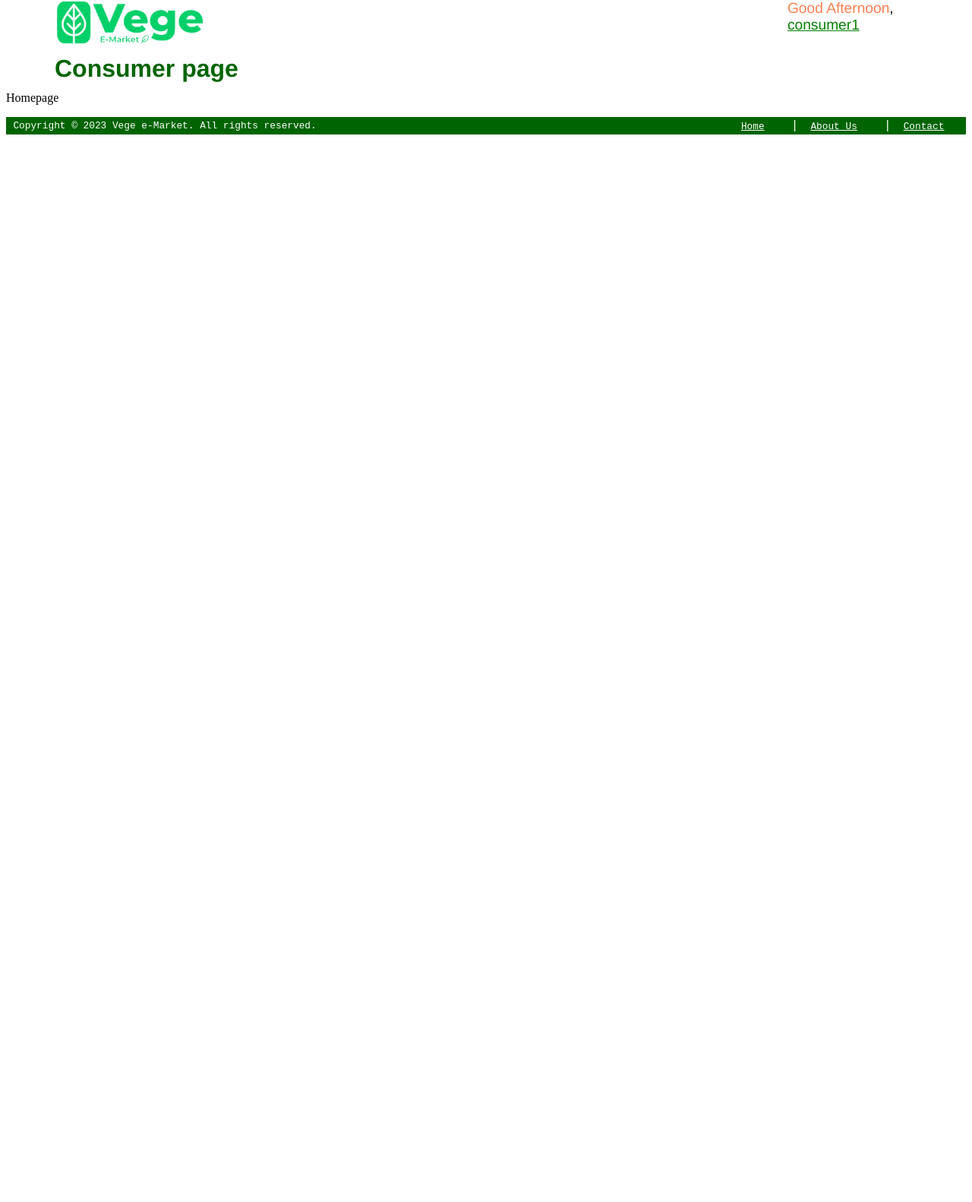
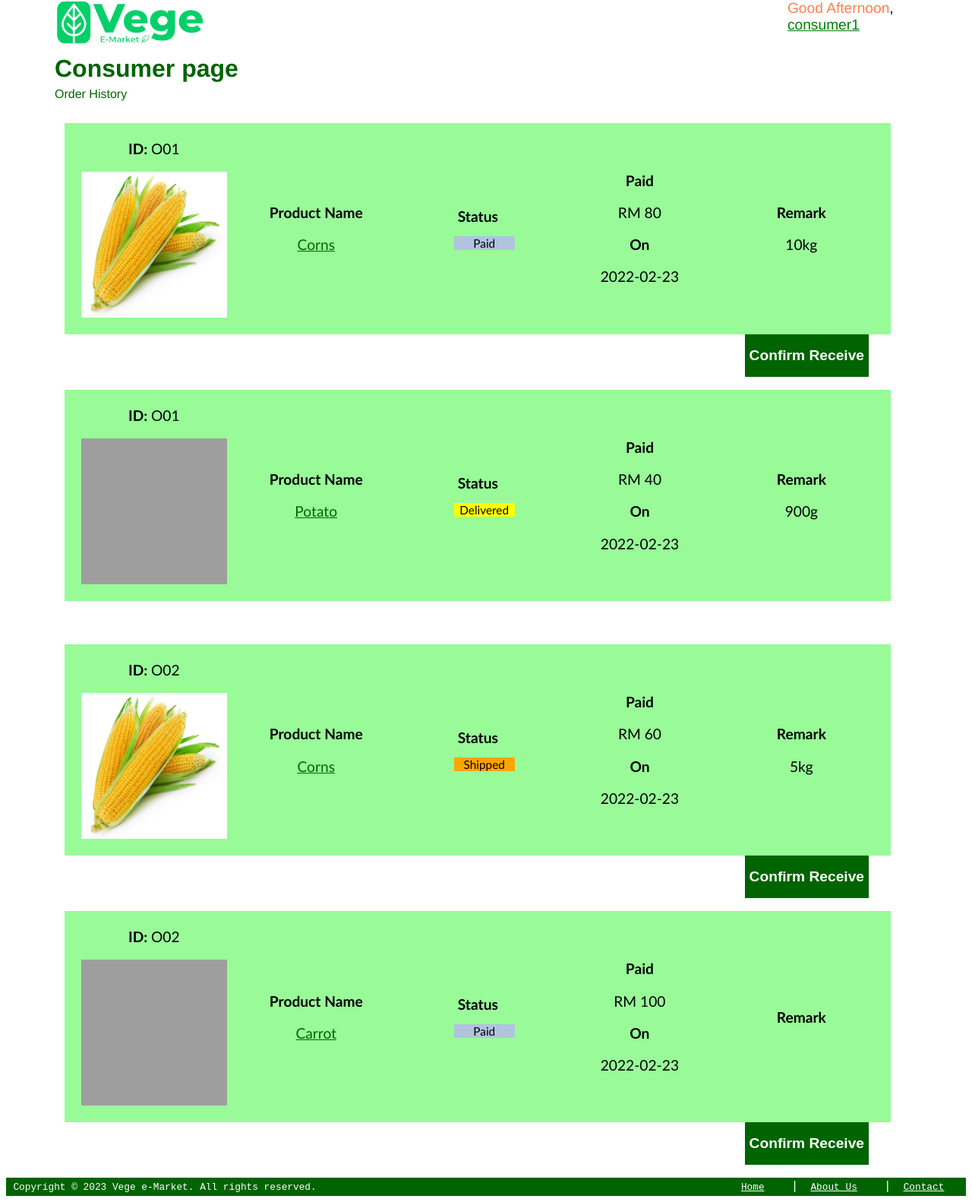
Before and after one commit to TeoJJss/vege-emarket, a PHP site: page /consumer/orderhistory.php in a window 1280 px wide. Shown: the part 25-1607 px from the top of the page at 76% size. Before the commit the page ends 202 px from the top, so only its background shows below. Run offline with PHP 8.4, Linux system fonts and the light colour scheme; a user stored in the database is signed in; data comes from the database, SQL or seed files in the repository; grey boxes are pictures that could not be loaded.

Commit message:
order history

```diff
--- a/consumer/index.php
+++ b/consumer/index.php
@@ -88,7 +88,7 @@
             overflow: auto;
         }
         div.cat-banner img{
-            background-color: darkgreen;
+            background-color: lightgreen;
             border-radius: 100px;
             padding: 30px;
             min-width: 3vw;
--- a/consumer/orderhistory.php
+++ b/consumer/orderhistory.php
@@ -5,6 +5,36 @@
         die;
     }
 
+    // If confirm receive
+    if ($_SERVER['REQUEST_METHOD']=='POST'){
+        if (isset($_POST['confirm'])){
+            $order_id = $_POST['orderID'];
+            $product_id = $_POST['productID'];
+
+            // Check if the consumer ID created the order
+            $sql = "SELECT * FROM orders WHERE orders.orderID='$order_id' AND orders.userID = '$user_id'";
+            if (mysqli_num_rows($result = mysqli_query($conn, $sql))>0) {
+                $update_sql = "UPDATE orders_products
+                                SET orders_products.status = 'delivered'
+                                WHERE orders_products.orderID='$order_id'
+                                AND orders_products.productID='$product_id'";
+                if (mysqli_query($conn, $update_sql)) {
+                    echo "<script>alert('Update Success! ');</script>";
+                }else{
+                    trigger_error("Failed to Confirm Receive", E_USER_ERROR);
+                }
+            }
+        }
+    }
+
+    $sql = "SELECT orders_products.orderID, products.productName, products.imgPath, orders_products.status, orders_products.agreedPrice, orders_products.remark, orders_products.productID, orders.orderDate
+            FROM orders_products
+            LEFT JOIN orders ON orders_products.orderID = orders.orderID
+            LEFT JOIN products ON orders_products.productID = products.productID
+            WHERE orders.userID = '$user_id'
+            ORDER BY orders.orderDate DESC";
+
+    $order_list=mysqli_query($conn, $sql);
     include '../includes/header.php';
 ?>
 
@@ -13,17 +43,114 @@
 <head>
     <meta charset="UTF-8">
     <meta name="viewport" content="width=device-width, initial-scale=1.0">
-    <title>Search result</title>
+    <title>Order History</title>
     <link rel="stylesheet" href="../styles/title.css">
     <style>
-
+        div.order-wrapper{
+            font-family: 'Gill Sans', 'Gill Sans MT', Calibri, 'Trebuchet MS', sans-serif;
+            margin-left: 6vw;
+        }
+        img#product-image{
+            min-width: 15vw;
+            width: 15vw;
+            min-height: 15vw;
+            max-width: 15vw;
+            max-height: 15vw;
+            background-color: whitesmoke;
+        }
+        div.order-wrapper table{
+            background-color: palegreen;
+            min-width: 80vw;
+            padding: 10px;
+            max-width: 85vw;
+            font-size: 1.5vw;
+        }
+        div.order-wrapper td{
+            min-width: 5vw;
+            max-width: 15vw;
+            width: 20vw;
+            text-align: center;
+            padding: 10px;
+            word-wrap: break-word;
+        }
+        div.order-wrapper a{
+            color: darkgreen;
+        }
+        p.status{
+            font-size: 1.2vw;
+            max-width: 80px;
+            min-width: fit-content;
+            margin-left: 5vw;
+        }
+        input.confirm{
+            float: right;
+            margin-right: 10vw;
+            font-size: 1.5vw;
+            text-align: center;
+            min-width: 11vw;
+            min-height: 7vh;
+            cursor: pointer;
+            background-color: darkgreen;
+            font-weight: bold;
+            color: white;
+            border: none;
+        }
+        input.confirm:hover{
+            font-size: 1.6vw;
+            background-color: green;
+            color: black;
+        }
     </style>
 </head>
 <body>
     <h1 id="title">Consumer page</h1>
-    <p>Homepage</p>
-
-
+    <p id="title">Order History</p><br>
+    <div class="order-wrapper">
+        <?php while ($order=mysqli_fetch_array($order_list)){
+            // Status Color
+            if ($order['status']=='paid'){
+                $status_color="lightsteelblue";
+            }else if ($order['status']=='shipped'){
+                $status_color="orange";
+            }if ($order['status']=='delivered'){
+                $status_color="yellow";
+            }
+            ?>
+            <table>
+                <tr>
+                    <td>
+                        <p><b>ID: </b><?php echo $order['orderID']; ?></p>
+                        <a href="../public/product.php?id=<?php echo $order['productID'] ?>"><img src="../assets/<?php echo $order['imgPath'];?>" alt="Product image" id="product-image"></a><br>
+                    </td>
+                    <td>
+                        <b>Product Name</b><br>
+                        <p><a href="../public/product.php?id=<?php echo $order['productID'] ?>"><?php echo $order['productName']; ?></a></p>
+                    </td>
+                    <td>
+                        <b>Status</b><br>
+                        <p class="status" style="background-color: <?php echo $status_color; ?>"><?php echo ucfirst($order['status']); ?></p>
+                    </td>
+                    <td>
+                        <b>Paid</b><br>
+                        <p>RM <?php echo $order['agreedPrice']; ?></p>
+                        <b>On</b><br><p><?php echo $order['orderDate']; ?></p>
+                    </td>
+                    <td>
+                        <b>Remark</b><br>
+                        <p><?php echo $order['remark']; ?></p>
+                    </td>
+                </tr>
+            </table>
+            <?php if ($order['status'] != 'delivered') {?>
+                <form action="" method="post">
+                    <input type="hidden" name="orderID" value="<?php echo $order['orderID']; ?>">
+                    <input type="hidden" name="productID" value="<?php echo $order['productID']; ?>">
+                    <input type="submit" name="confirm" class="confirm" value="Confirm Receive">
+                </form>
+            <?php } ?>
+            <br><br><br>
+        <?php } ?>
+    </div>
 </body>
 </html>
 <?php include '../includes/footer.php';?>
--- a/public/product.php
+++ b/public/product.php
@@ -296,7 +296,7 @@
                 </div>
             </td>
         </tr>
-    </table>
+    </table><br>
     <script>
         document.addEventListener("DOMContentLoaded", function () {
             var status = document.getElementById('status');
```
